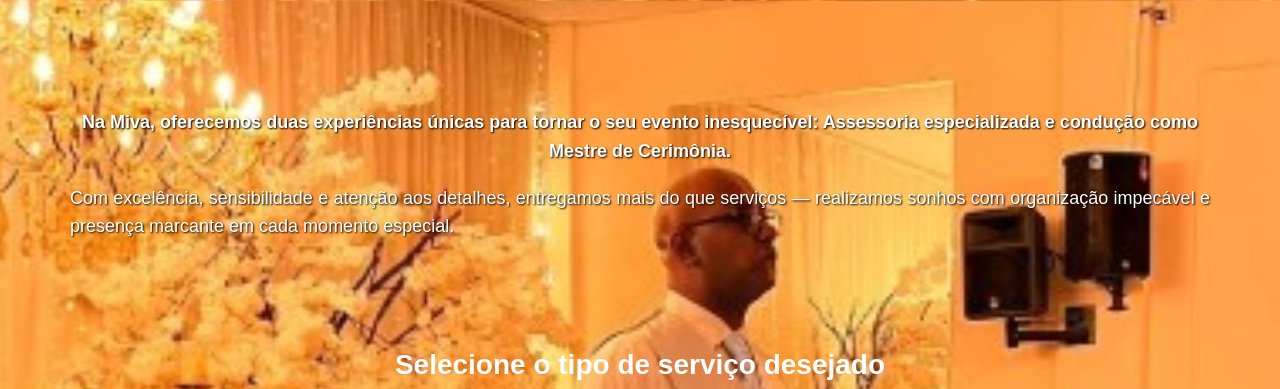
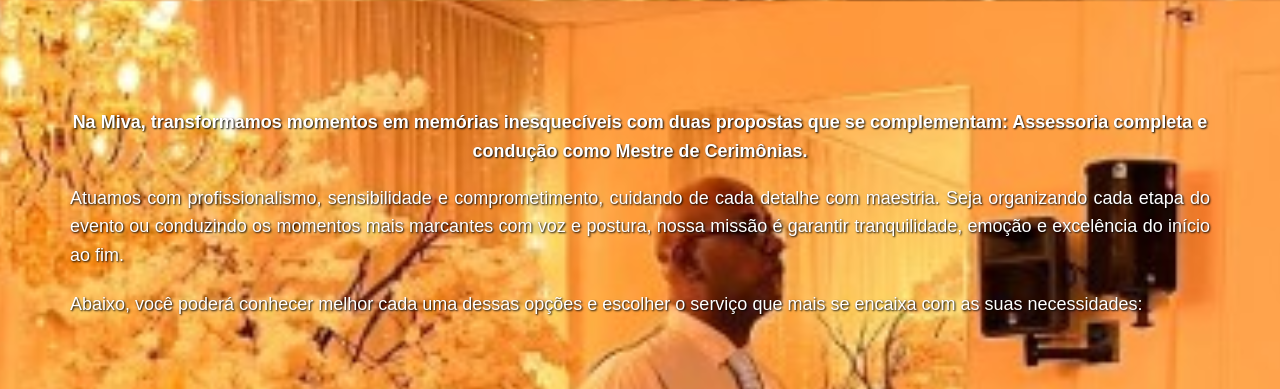
Before and after one commit to MichelSaoPaulo/SiteGeral, a plain HTML site: page index.html in a window 1280 px wide. Shown: the top 389 px of the page. Drawn offline with Linux system fonts and the light colour scheme.

Commit message:
Update index.html

```diff
--- a/index.html
+++ b/index.html
@@ -65,12 +65,16 @@
 <!-- Apresentação dos Serviços -->
 <div style="padding: 30px; margin: 20px; font-size: 18px; line-height: 1.6; text-align: justify; color: #fff; text-shadow: 1px 1px 2px #000;">
     <p style="font-weight: bold; text-align: center;">
-            Na Miva, oferecemos duas experiências únicas para tornar o seu evento inesquecível: Assessoria especializada e condução como Mestre de Cerimônia.
+        Na Miva, transformamos momentos em memórias inesquecíveis com duas propostas que se complementam: Assessoria completa e condução como Mestre de Cerimônias.
     </p>
     <p>
-            Com excelência, sensibilidade e atenção aos detalhes, entregamos mais do que serviços — realizamos sonhos com organização impecável e presença marcante em cada momento especial.
+        Atuamos com profissionalismo, sensibilidade e comprometimento, cuidando de cada detalhe com maestria. Seja organizando cada etapa do evento ou conduzindo os momentos mais marcantes com voz e postura, nossa missão é garantir tranquilidade, emoção e excelência do início ao fim.
+    </p>
+    <p style="margin-top: 20px;">
+        Abaixo, você poderá conhecer melhor cada uma dessas opções e escolher o serviço que mais se encaixa com as suas necessidades:
     </p>
 </div>
+
 
 <style>
   h2 {
```
Lines whose indentation alone changed are shown as unchanged.
